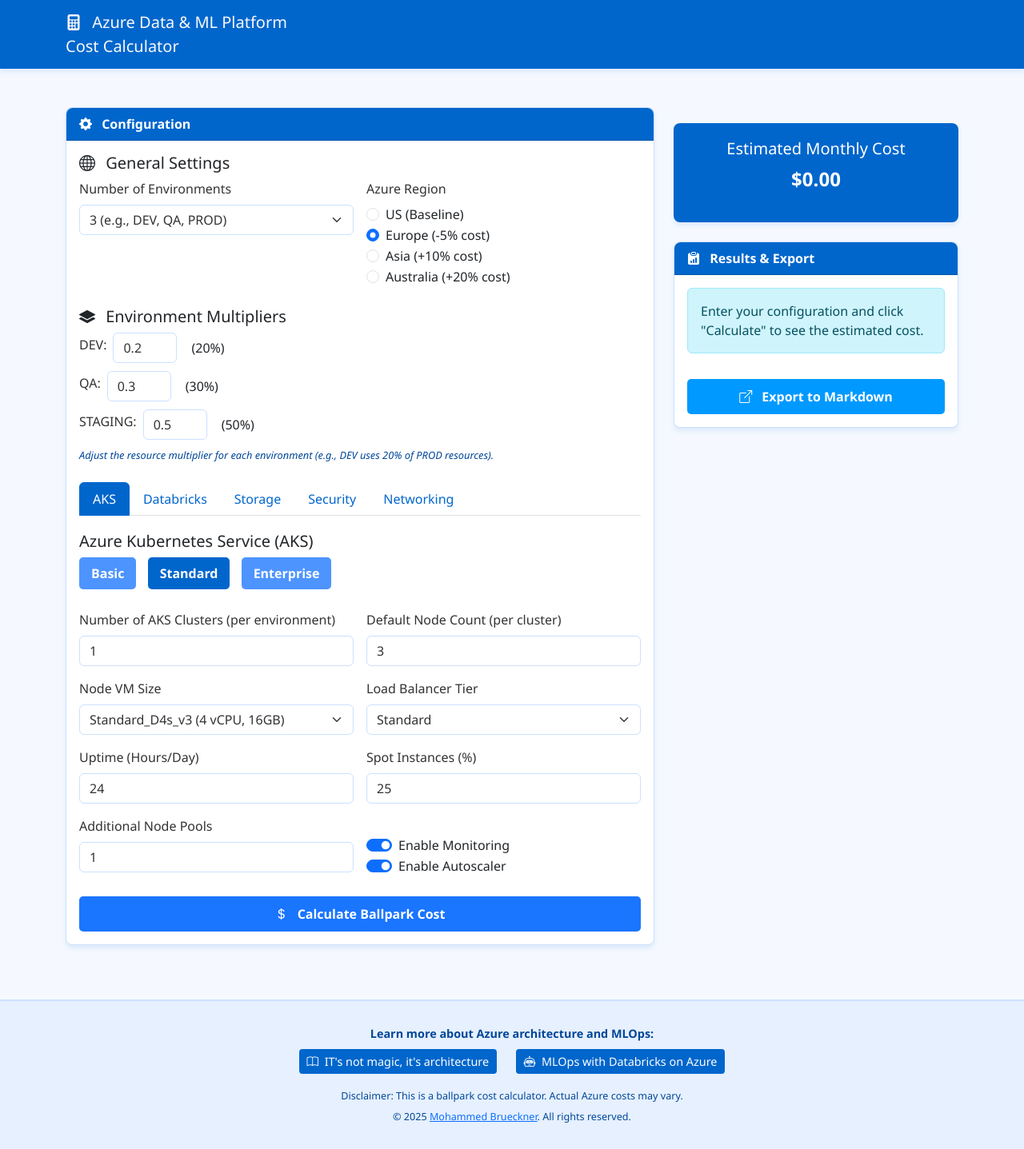
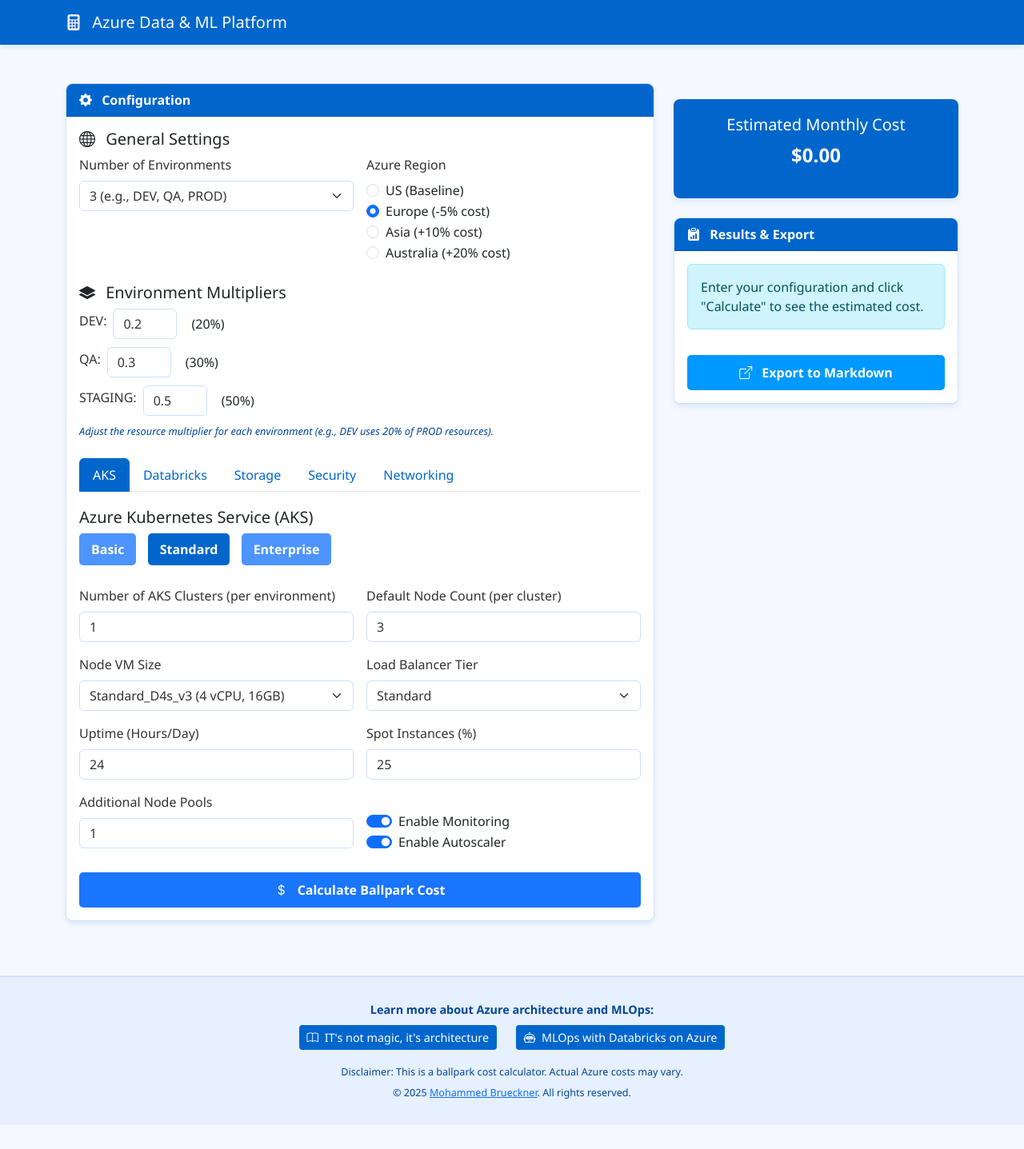
Before and after one commit to MoBRUEC/MoBRUEC, a Jekyll site: the page databricks/cost-calculator/azure-cost-calculator.html, which Jekyll copies as it is, in a window 1280 px wide. Shown: the whole page at 80% size. Built offline with Jekyll 4.4.1, drawn with Linux system fonts in a browser that asks for light colours; after the commit the page ends 1407 px from its top, so only the background shows below that.

Commit message:
Update navbar title in azure-cost-calculator.html
Removed 'Cost Calculator' from the navbar title.

```diff
--- a/databricks/cost-calculator/azure-cost-calculator.html
+++ b/databricks/cost-calculator/azure-cost-calculator.html
@@ -258,7 +258,7 @@
         <div class="container">
             <a class="navbar-brand" href="https://mohammed-brueckner.com" target="_blank">
                 <i class="bi bi-calculator-fill me-2 text-light"></i>
-                <span class="text-light">Azure Data & ML Platform <br/>Cost Calculator</span>
+                <span class="text-light">Azure Data & ML Platform</span>
             </a>
         </div>
     </nav>
```
